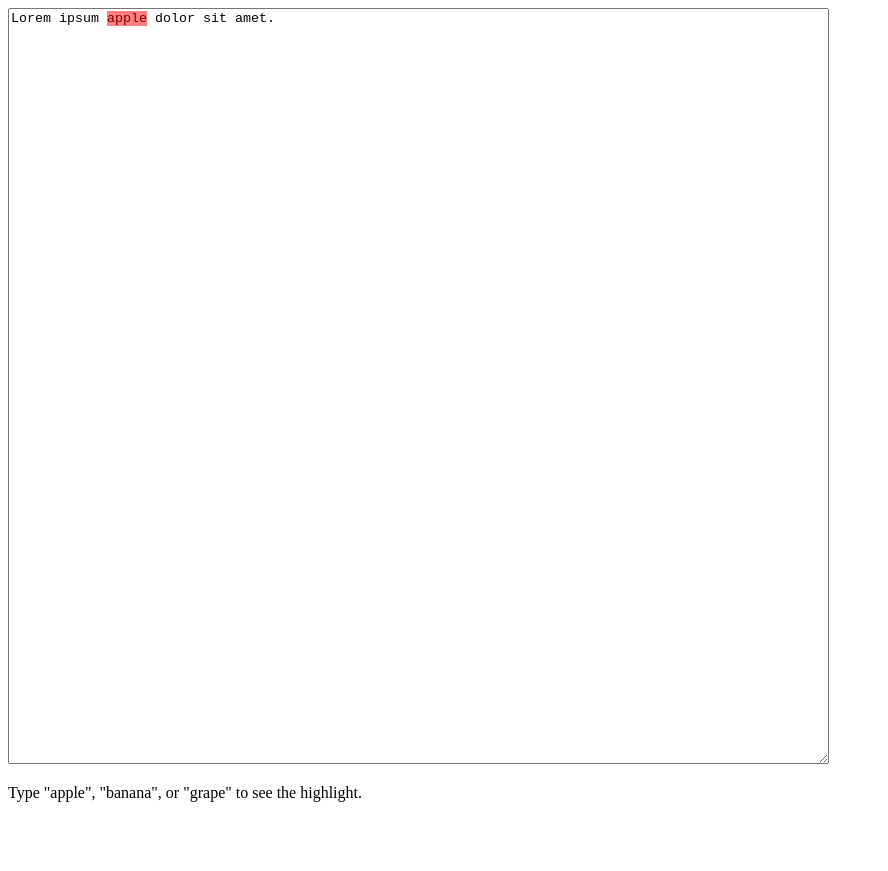
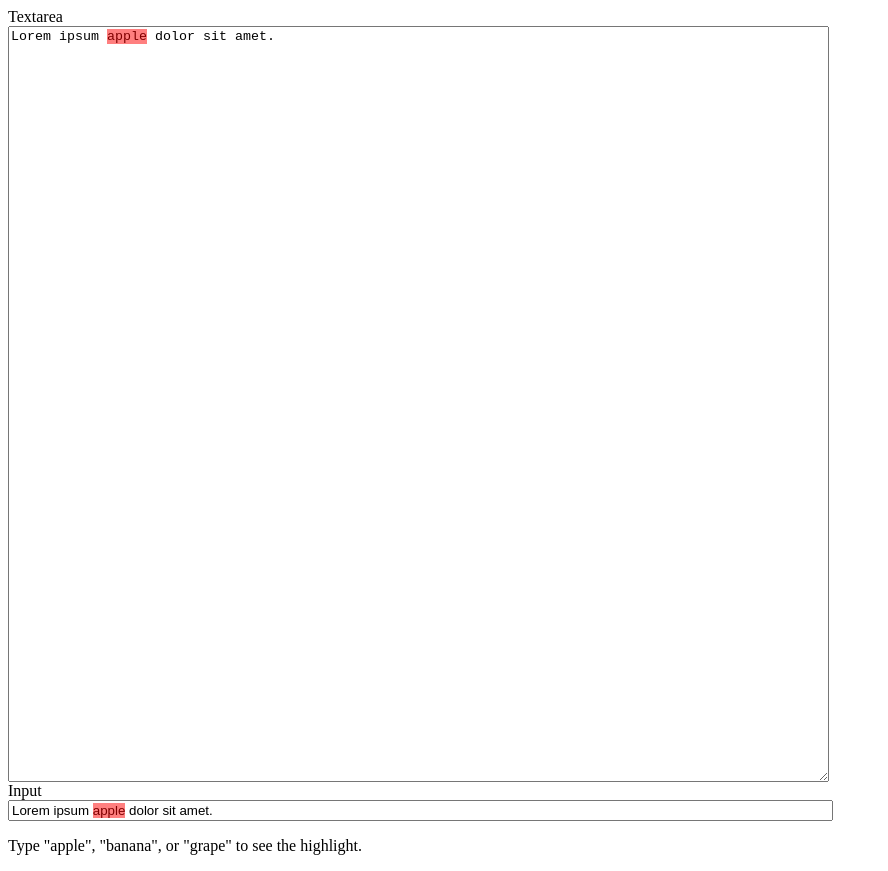
Before and after one commit to iansan5653/dom-input-range, a website built with webpack: page demos/words/index.html in a window 1280 px wide. Shown: the whole page, without its empty margins (0-888 px from the left). Before the commit the page ends 818 px from the top, so only its background shows below. Built offline with nearby package versions, Linux system fonts and the light colour scheme.

Commit message:
Add input demo

```diff
--- a/demos/words/index.html
+++ b/demos/words/index.html
@@ -1,18 +1,34 @@
 <!doctype html>
 <html lang="en">
+
 <head>
   <meta charset="UTF-8" />
   <meta name="viewport" content="width=device-width, initial-scale=1.0" />
   <title>input-range | Demos | Words</title>
   <script defer src="./words.js"></script>
+
+  <style>
+    label,
+    input,
+    textarea {
+      display: block;
+    }
+  </style>
 </head>
 
 <body>
-    <textarea id="target" rows="50" cols="100">
-Lorem ipsum apple dolor sit amet.</textarea
-    >
+  <label>
+    Textarea
+    <textarea class="words-input" rows="50" cols="100" aria-describedby="description">
+Lorem ipsum apple dolor sit amet.</textarea>
+  </label>
+  <label>
+    Input
+    <input class="words-input" aria-describedby="description" size="100" value="Lorem ipsum apple dolor sit amet.">
+  </label>
   <p id="description">
     Type "apple", "banana", or "grape" to see the highlight.
   </p>
 </body>
+
 </html>
--- a/demos/words/words.ts
+++ b/demos/words/words.ts
@@ -1,9 +1,10 @@
-import { InputRange } from "../../src/index.js";
+import {InputRange} from "../../src/index.js";
 
-const target = document.getElementById("target") as HTMLTextAreaElement;
+const inputs = document.querySelectorAll<HTMLTextAreaElement>(".words-input");
 
 function createHighlight(rect: DOMRect) {
   const el = document.createElement("span");
+  el.classList.add("words-highlight");
   el.style.position = "fixed";
   el.style.backgroundColor = "red";
   el.style.opacity = "0.5";
@@ -27,15 +28,15 @@ function clearHighlights() {
   highlights = [];
 }
 
-function createHighlights() {
+function createHighlights(input: HTMLTextAreaElement) {
   const wordsRegex = new RegExp(words.join("|"), "g");
 
   let result: RegExpExecArray | null;
-  while ((result = wordsRegex.exec(target.value))) {
+  while ((result = wordsRegex.exec(input.value))) {
     const range = new InputRange(
-      target,
+      input,
       result.index,
-      result.index + result[0].length,
+      result.index + result[0].length
     );
 
     for (const rect of range.getClientRects()) {
@@ -44,9 +45,14 @@ function createHighlights() {
   }
 }
 
-createHighlights();
+for (const input of inputs) {
+  createHighlights(input);
 
-target.addEventListener("input", () => {
-  clearHighlights();
-  createHighlights();
-});
+  input.addEventListener("input", () => {
+    // use a timeout to let the input change first
+    setTimeout(() => {
+      clearHighlights();
+      createHighlights(input);
+    });
+  });
+}
```
Lines whose indentation alone changed are shown as unchanged.
